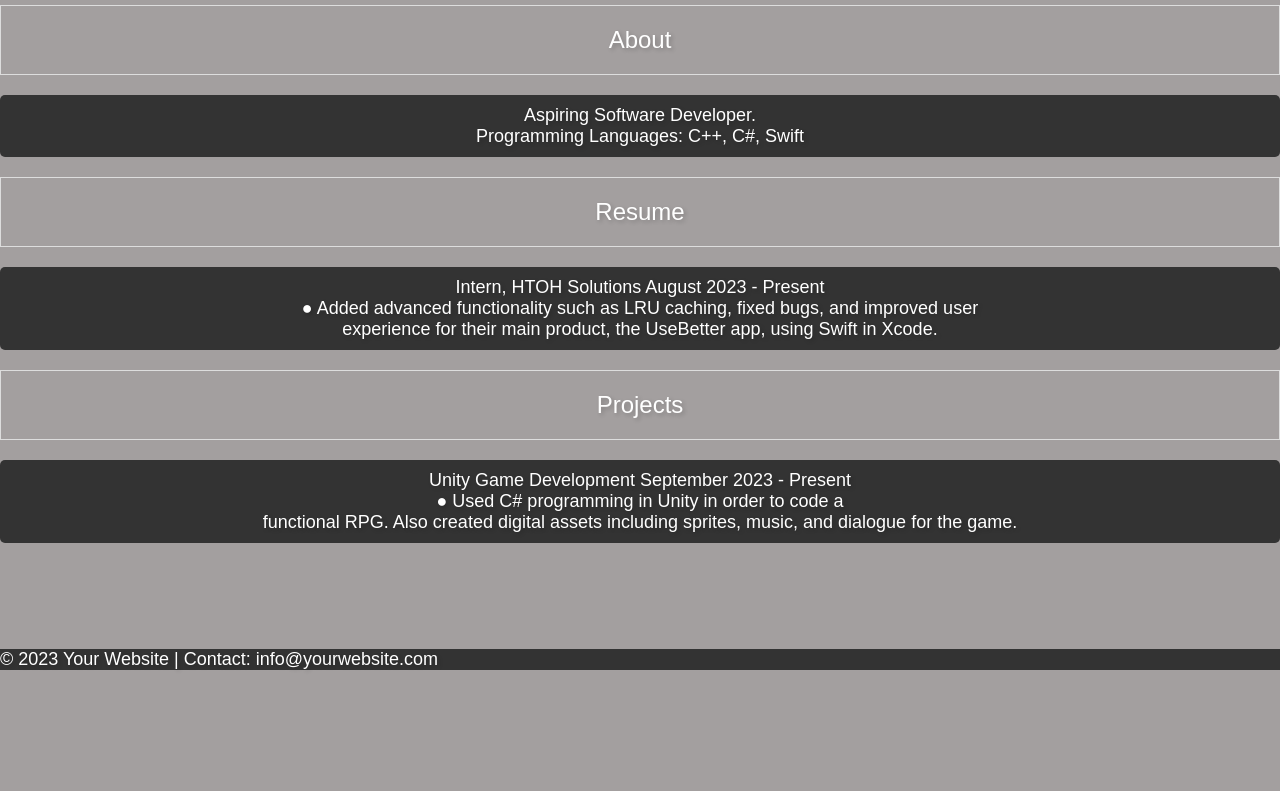
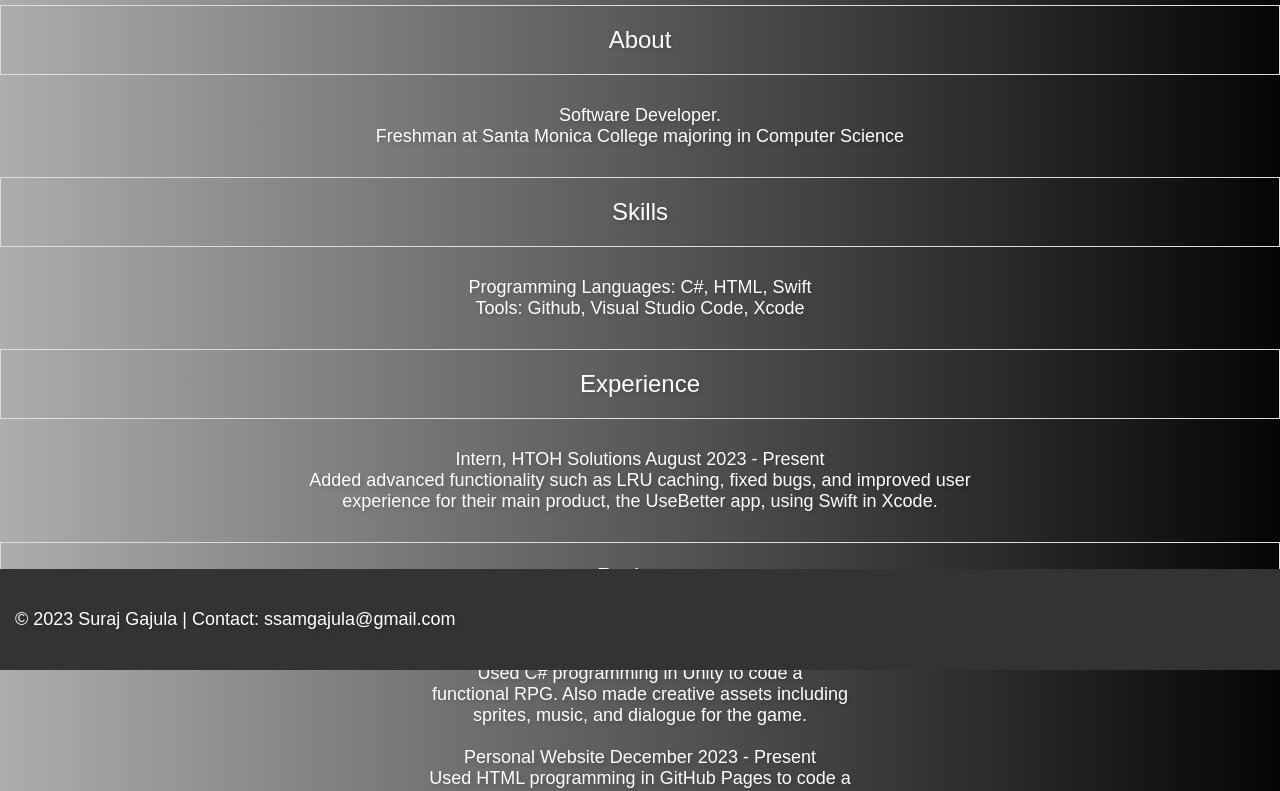
Before and after one commit to SurgioGolespi/SurgioGolespi.github.io, a plain HTML site: page index.html in a window 1280 px wide. Shown: the part 130-921 px from the top of the page. Before the commit the page ends 800 px from the top, so only its background shows below. Drawn offline with Linux system fonts and the light colour scheme.

Commit message:
commit 3

```diff
--- a/index.html
+++ b/index.html
@@ -4,7 +4,7 @@
     <title>Suraj Gajula</title>
     <style>
         body {
-            background-color: #a39f9f;
+            background: linear-gradient(to right, #adadad, #050505);
             color: #ffffff;
             font-family: 'Arial', 'Helvetica', sans-serif;
             padding: 0;
@@ -27,6 +27,7 @@
         footer {
             background-color: #333333;
             color: #ffffff;
+            padding: 40px 15px;
             position: fixed;
             bottom: 0;
             width: 100%;
@@ -54,6 +55,7 @@
             list-style-type: none;
             padding: 0;
             text-align: center;
+            margin-bottom: 100px;
         }
 
         li {
@@ -63,7 +65,6 @@
             border: 1px solid #ddd;
         }
         p {
-            background-color: #333333;
             padding: 10px;
             border-radius: 5px;
             margin-bottom: 20px;
@@ -74,27 +75,37 @@
     <header>
         <nav>
             <a href="#About">About</a>
-            <a href="#Resume">Resume</a>
+            <a href="#Skills">Skills</a>
+            <a href="#Experience">Experience</a>
             <a href="#Projects">Projects</a>
         </nav>
     </header>
     <footer>
-        &copy; 2023 Your Website | Contact: info@yourwebsite.com
+        &copy; 2023 Suraj Gajula | Contact: ssamgajula@gmail.com
     </footer>
     <h1>Suraj Gajula</h1>
 
     <ul>
         <li id="About">About</li>
-        <p>Aspiring Software Developer.<br>
-        Programming Languages: C++, C#, Swift</p>
-        <li id="Resume">Resume</li>
+        <p>Software Developer.<br>
+        Freshman at Santa Monica College majoring in Computer Science</p>
+        <li id="Skills">Skills</li>
+        <p>Programming Languages: C#, HTML, Swift<br>
+        Tools: Github, Visual Studio Code, Xcode</p>
+        <li id="Experience">Experience</li>
         <p>Intern, HTOH Solutions August 2023 - Present<br>
-        ● Added advanced functionality such as LRU caching, fixed bugs, and improved user<br>
+        Added advanced functionality such as LRU caching, fixed bugs, and improved user<br>
         experience for their main product, the UseBetter app, using Swift in Xcode.</p>
         <li id="Projects">Projects</li>
-        <p>Unity Game Development September 2023 - Present<br>
-            ● Used C# programming in Unity in order to code a<br>
-            functional RPG. Also created digital assets including sprites, music, and dialogue for the game.</p>
+        <p>Unity Game Development 						    September 2023 - Present<br>
+            Used C# programming in Unity to code a <br>
+            functional RPG. Also made creative assets including <br>
+            sprites, music, and dialogue for the game.<br>
+            <br>
+            Personal Website						    	     December 2023 - Present  <br>
+            Used HTML programming in GitHub Pages to code a<br>
+            professional website. Added user interactivity and utilized <br>
+            source control techniques.</p>
     </ul>
     <script>
         document.querySelectorAll('a[href^="#"]').forEach(anchor => {
```
